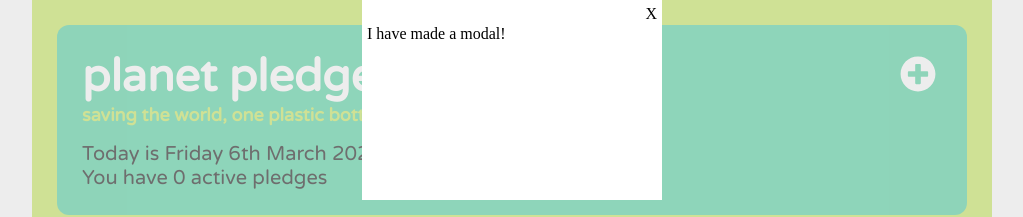
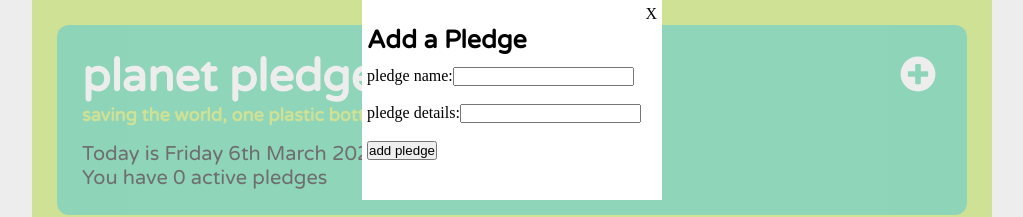
Before and after one commit to helenjgardner/PlanetPledge-frontend, a React (Create React App) app: page / in a window 1280 px wide. Both pictures are taken after a click on the icon 1046 px from the left and 74 px from the top of the page. Shown: the top 217 px of the page, without its empty margins (128-1151 px from the left). Built offline with nearby package versions, Linux system fonts and the light colour scheme; no server answers.

Commit message:
add pledge now adds hard coded pledge to database

```diff
--- a/src/App.css
+++ b/src/App.css
@@ -24,6 +24,7 @@
   padding: 6px;
   float: right;
   color: white;
+  cursor: pointer;
 }
 
 h1 {
@@ -89,3 +90,11 @@ p {
   cursor: pointer;
   /* border: 1px solid red; */
 }
+
+#add-header {
+  color: rgb(0, 0, 0);
+  font-family: 'Varela Round', sans-serif;
+  font-size: 25px;
+  padding: 0;
+  margin-bottom: 12px;
+}
--- a/src/App.js
+++ b/src/App.js
@@ -4,7 +4,6 @@ import './App.css';
 import Header from './components/Header.js';
 import Pledge from './components/Pledge.js';
 import Footer from './components/Footer.js';
-import Modal from './components/Modal';
 
 
 class App extends React.Component {
@@ -15,6 +14,28 @@ class App extends React.Component {
   toggleModal = () => {
     const { isModalOpen } = this.state;
     this.setState({ isModalOpen: !isModalOpen });
+  }
+
+  addPledge = () => {
+
+    const newPledge = {
+      "pledge_title": "test",
+      "pledge_detail": "instead of driving",
+      "pledge_type": "D",
+      "username": "HelenG"
+    }
+
+    axios.post('http://localhost:3002/pledges', newPledge)
+    .then(res => {
+      // console.log(res.data.pledge_id)
+      newPledge.pledge_id = res.data.pledge_id;
+      const pledgeCopy = this.state.pledges.slice();
+      pledgeCopy.push(newPledge);
+      this.setState({
+        pledges: pledgeCopy
+      })
+    })
+    .catch(err => console.log(err))
   }
 
   componentDidMount() {
@@ -44,7 +65,11 @@ class App extends React.Component {
 
     return (
       <div className='app'>
-        <Header pledgeCount={this.pledgeCount()} showModal={this.toggleModal} />
+        <Header
+        pledgeCount={this.pledgeCount()}
+        showModal={this.toggleModal}
+        addPledgeFunc={this.addPledge}
+        />
         <div id="pledge-container">
           {this.state.pledges.map(pledge => {
             return <Pledge
--- /dev/null
+++ b/src/components/AddPledge.js
@@ -0,0 +1,30 @@
+import React from 'react';
+
+class AddPledge extends React.Component {
+
+  handleAddPledge = e => {
+    e.preventDefault()
+    // console.log("clicked")
+    this.props.addPledgeFunc()
+  }
+
+  render() {
+    return (
+      <>
+      <h1 id="add-header">Add a Pledge</h1>
+        <form>
+          <label>pledge name:</label>
+          <input type="text" id="pledge_title"></input>
+          <br /><br />
+          <label>pledge details:</label>
+          <input type="text" id="details"></input>
+          <br /><br />
+          <button onClick={this.handleAddPledge}>add pledge</button>
+        </form>
+
+      </>
+    );
+  }
+}
+
+export default AddPledge;
--- a/src/components/Header.js
+++ b/src/components/Header.js
@@ -2,6 +2,7 @@ import React from 'react';
 import { FontAwesomeIcon } from '@fortawesome/react-fontawesome'
 import { faPlusCircle } from '@fortawesome/free-solid-svg-icons'
 import Modal from './Modal';
+import AddPledge from './AddPledge';
 
 class Header extends React.Component {
 
@@ -20,8 +21,8 @@ class Header extends React.Component {
       <div id='header'>
         <FontAwesomeIcon id="add-icon" icon={faPlusCircle} onClick={this.handleClick} />
         <Modal isOpen={this.state.isModalOpen} onClose={this.handleClick}>
-            <div>I have made a modal!</div>
-          </Modal>
+          <AddPledge addPledgeFunc={this.props.addPledgeFunc} />
+        </Modal>
         <h1>planet pledge</h1>
         <h2>saving the world, one plastic bottle at a time</h2>
         <p>Today is Friday 6th March 2020</p>
```
